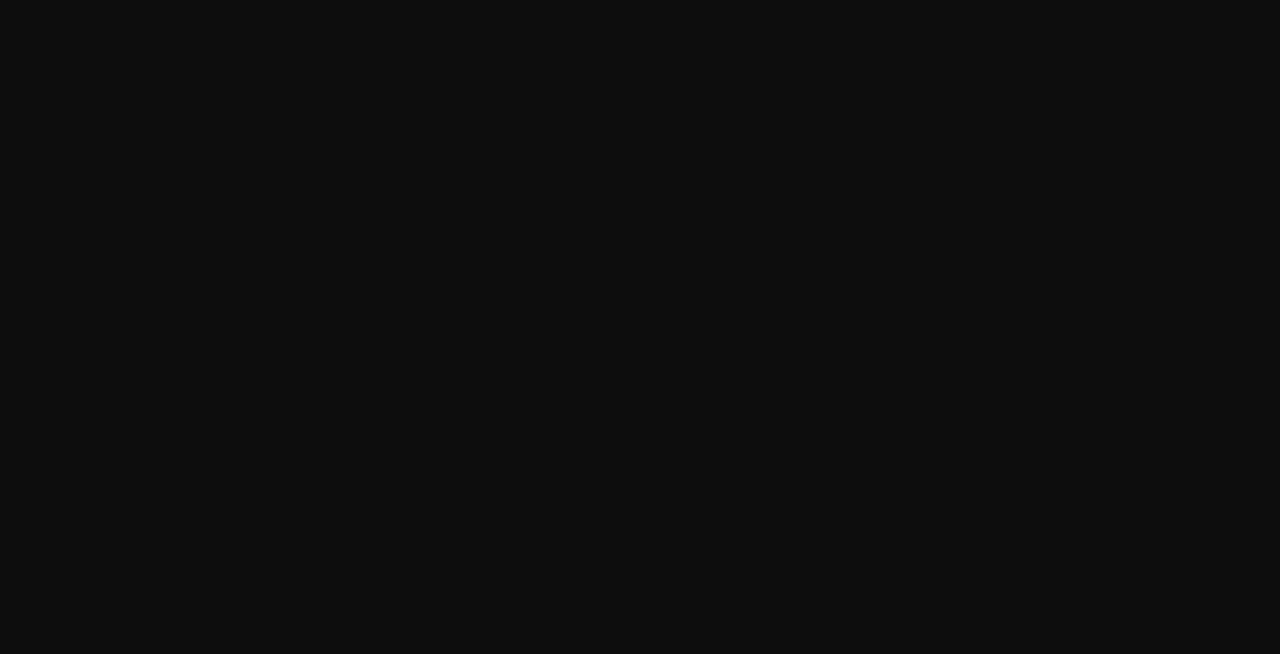
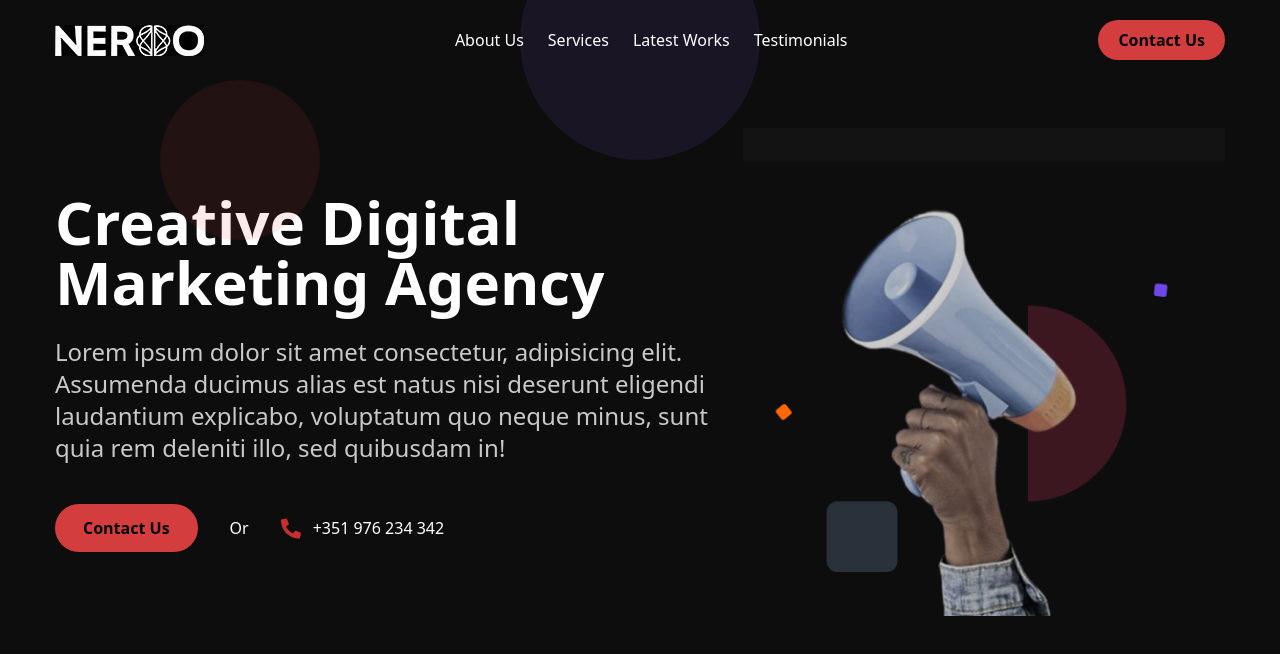
Before and after one commit to Katumbela/neroo, a React (Vite) app: page /contact in a window 1280 px wide. Before the commit this address had no page. Shown: the top 654 px of the page. Built offline with nearby package versions, Linux system fonts and the light colour scheme.

Commit message:
index title

```diff
--- a/src/App.tsx
+++ b/src/App.tsx
@@ -4,21 +4,27 @@ import "./index.css";
 import { BrowserRouter, Route, Routes } from "react-router-dom";
 import { Home } from "./presentation/pages";
 import { Preloader } from "./presentation/components";
+import { Contact } from "./presentation/pages/contact/contact";
 
 const App: React.FC = () => {
   const [isLoading, setIsLoading] = useState(true);
+  const [isLoading2, setIsLoading2] = useState(true);
 
   useEffect(() => {
     // Simulação de carregamento assíncrono
     setTimeout(() => {
       setIsLoading(false); // Após o carregamento, define isLoading como false
     }, 5000);
+    setTimeout(() => {
+      setIsLoading2(false); // Após o carregamento, define isLoading como false
+    }, 2000);
   }, []);
 
   return (
     <BrowserRouter>
       <Routes>
         <Route path="/" Component={isLoading ? Preloader : Home} />
+        <Route path="/contact" Component={isLoading2 ? Preloader : Contact} />
       </Routes>
     </BrowserRouter>
   );
--- a/src/presentation/components/hero/hero.tsx
+++ b/src/presentation/components/hero/hero.tsx
@@ -29,14 +29,15 @@ export function Hero() {
               {t("descHero")}
             </motion.p>
             <br />
-            <motion.button
+            <motion.a
+              href="/contact"
               initial={{ opacity: 0 }}
               animate={{ opacity: 1 }}
               transition={{ duration: 2 }}
               className="mt-4 click btn-neroo-lg"
             >
               {t("buttonHeroText")}
-            </motion.button>
+            </motion.a>
           </div>
         </motion.div>
         <motion.div className="relative w-full">
--- a/src/presentation/components/navbar/navbar.tsx
+++ b/src/presentation/components/navbar/navbar.tsx
@@ -2,6 +2,7 @@
 import { useTranslation } from "react-i18next";
 import logo from "../../../assets/imgs/logo design 1.jpg";
 import { motion } from "framer-motion";
+import { Link } from "react-router-dom";
 
 const containerVariants = {
   hidden: { opacity: 0 },
@@ -19,9 +20,9 @@ export function NavBar() {
         animate={{ opacity: 1, y: 0 }}
         transition={{ duration: 0.5 }}
       >
-        <div className="my-auto">
+        <Link to={'/'} className="my-auto">
           <motion.img src={logo} />
-        </div>
+        </Link>
         <div className="flex gap-6 my-auto">
           <motion.a
             variants={containerVariants}
@@ -57,9 +58,9 @@ export function NavBar() {
           </motion.a>
         </div>
         <div className="flex">
-          <button className="px-5 py-2 font-semibold bg-primary rounded-[80px] hover:bg-primary/90 click">
+          <a href={'/contact'} className="px-5 py-2 font-semibold bg-primary rounded-[80px] hover:bg-primary/90 click">
             {t("contactPageTitle")}
-          </button>
+          </a>
         </div>
       </motion.div>
     </>
--- a/src/presentation/components/why/why.tsx
+++ b/src/presentation/components/why/why.tsx
@@ -34,9 +34,9 @@ export function Why() {
               <motion.p className="mt-6 text-lg text-secondary">
                 {t("why.description")}
               </motion.p>
-              <motion.button className="mt-6 click btn-neroo-lg">
+              <motion.a href="/contact" className="mt-6 click btn-neroo-lg">
                 {t("contactText")}
-              </motion.button>
+              </motion.a>
             </div>
           </motion.div>
         </div>
--- /dev/null
+++ b/src/presentation/pages/contact/contact.tsx
@@ -0,0 +1,22 @@
+/* eslint-disable react-hooks/rules-of-hooks */
+//import { useTranslation } from "react-i18next";
+
+import {
+    FloatingBalls,
+    NavBar,
+  } from "../../components";
+  import { Footer } from "../../components/footer/footer";
+
+  export function Contact() {
+
+    document.title = "Contact us | Neroo "
+
+    return (
+      <div className="container relative">
+        <FloatingBalls />
+        <NavBar />
+
+        <Footer />
+      </div>
+    );
+  }
--- a/src/presentation/pages/home/home.tsx
+++ b/src/presentation/pages/home/home.tsx
@@ -15,6 +15,7 @@ import { Footer } from "../../components/footer/footer";
 
 export function Home() {
 
+  document.title = "Welcome | Neroo "
   return (
     <div className="container relative">
       <FloatingBalls />
```
Also changed, not shown: src/utils/link.ts (added).
